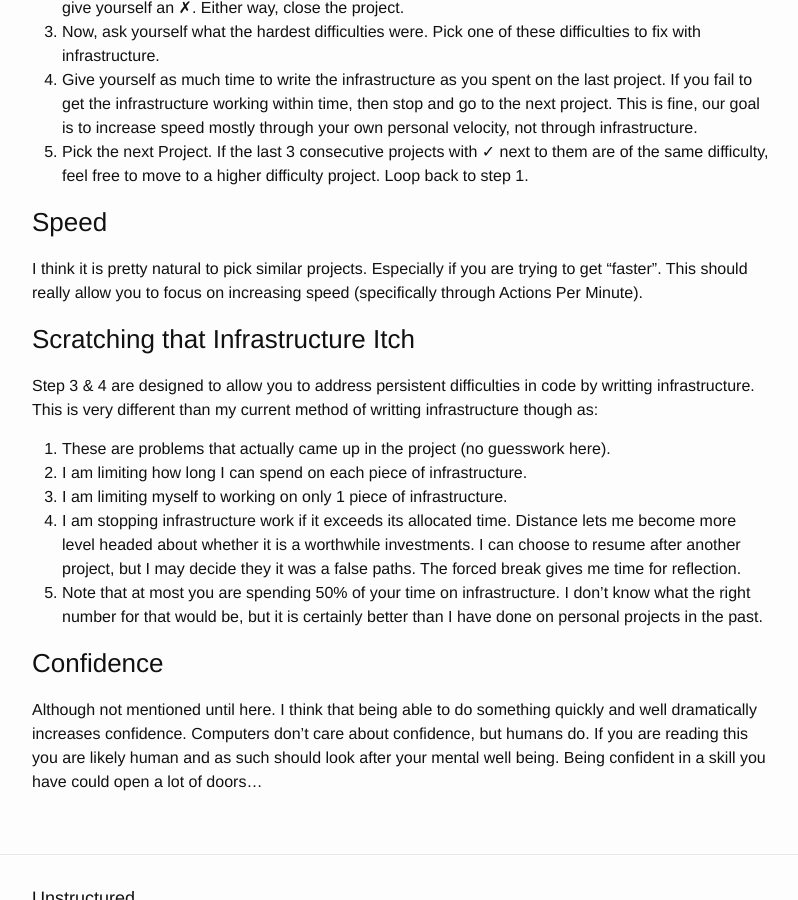
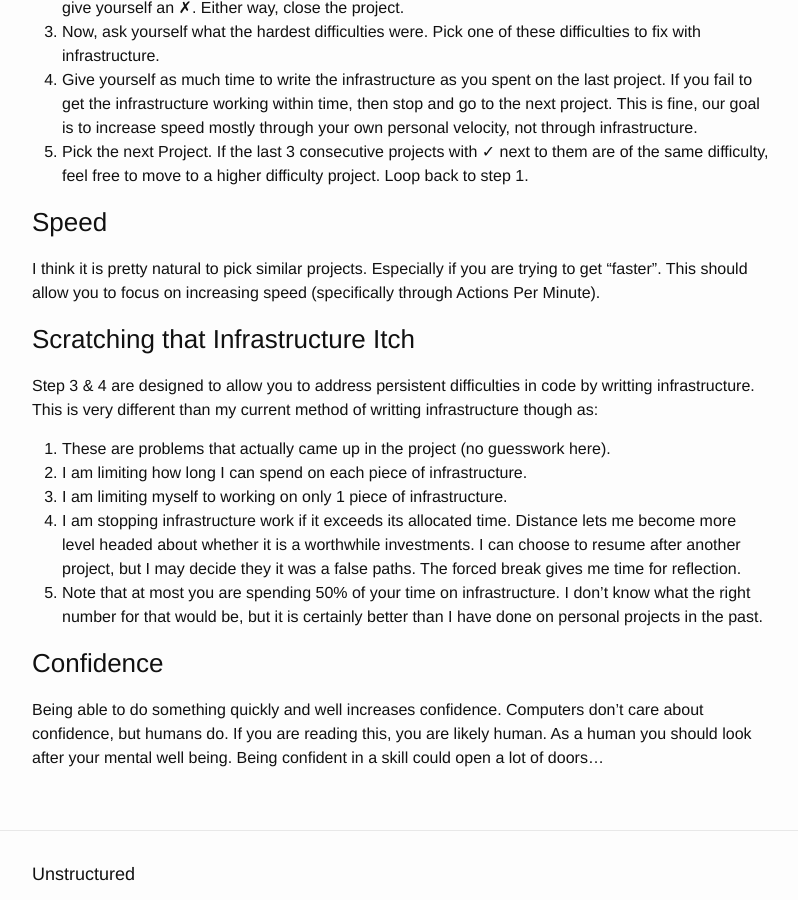
Before and after one commit to samedhi/samedhi.github.io, a Jekyll site: the page built from _posts/2016-12-04-speed-is-all-that-matters.md, in a window 1280 px wide and 900 px high, scrolled down 2034 px. Shown: the whole window, without its empty margins (238-1036 px from the left). Built offline with Jekyll 4.4.1, drawn with Linux system fonts in a browser that asks for light colours; comment, search, counter and statistics services are not loaded.

Commit message:
Slight improvements on speed

```diff
--- a/_posts/2016-12-04-speed-is-all-that-matters.md
+++ b/_posts/2016-12-04-speed-is-all-that-matters.md
@@ -57,7 +57,7 @@ Simple. Don't work on the big until you can quickly do the small. That is all I
 
 
 ### Speed
-I think it is pretty natural to pick similar projects. Especially if you are trying to get "faster". This should really allow you to focus on increasing speed (specifically through Actions Per Minute).
+I think it is pretty natural to pick similar projects. Especially if you are trying to get "faster". This should allow you to focus on increasing speed (specifically through Actions Per Minute).
 
 ### Scratching that Infrastructure Itch
 Step 3 & 4 are designed to allow you to address persistent difficulties in code by writting infrastructure. This is very different than my current method of writting infrastructure though as:
@@ -69,4 +69,4 @@ Step 3 & 4 are designed to allow you to address persistent difficulties in code
 5. Note that at most you are spending 50% of your time on infrastructure. I don't know what the right number for that would be, but it is certainly better than I have done on personal projects in the past.
 
 ### Confidence
-Although not mentioned until here. I think that being able to do something quickly and well dramatically increases confidence. Computers don't care about confidence, but humans do. If you are reading this you are likely human and as such should look after your mental well being. Being confident in a skill you have could open a lot of doors...
+Being able to do something quickly and well increases confidence. Computers don't care about confidence, but humans do. If you are reading this, you are likely human. As a human you should look after your mental well being. Being confident in a skill could open a lot of doors...
```
